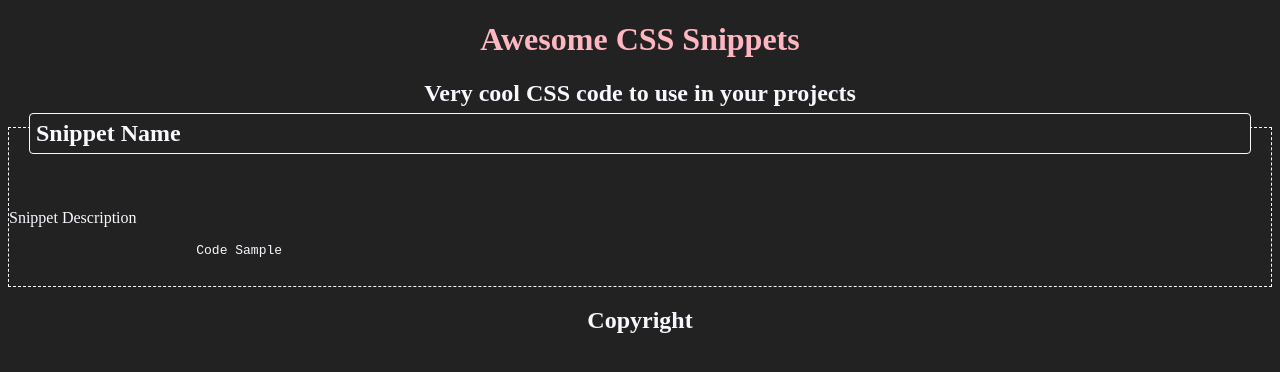
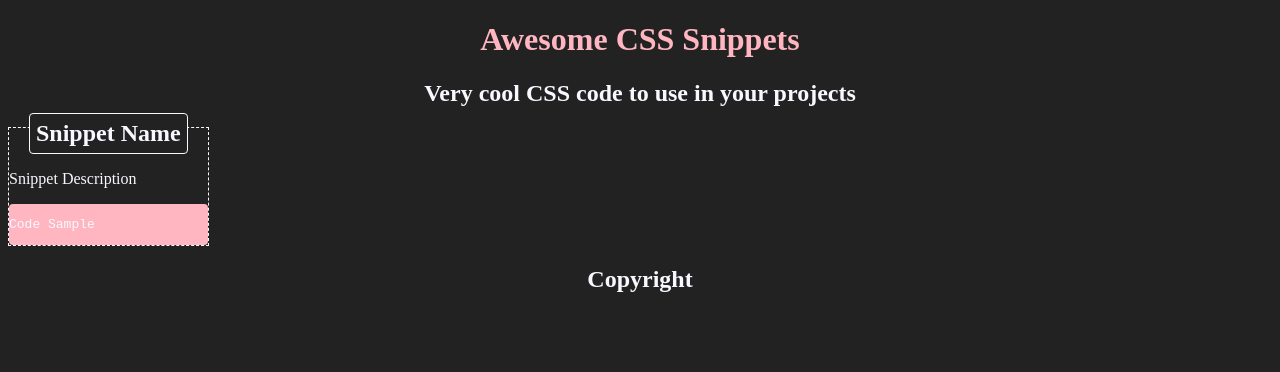
Before and after one commit to CommieDog/css-snippets-website, a plain HTML site: page index.html in a window 1280 px wide. Drawn offline with Linux system fonts and the light colour scheme.

Commit message:
format sections

```diff
--- a/assets/css/style.css
+++ b/assets/css/style.css
@@ -1,13 +1,15 @@
 :root {
     --foreground: ghostwhite;
     --background: #222;
+    --accent-color: lightpink;
+    --border-radius: 4px;
 }
 body {
     background-color: var(--background);
 }
 
 h1 {
-    color: lightpink;
+    color: var(--accent-color);
 }
 
 h2, p, pre {
@@ -17,17 +19,31 @@ h2, p, pre {
 .align-center {
     text-align: center;
 }
+main {
+    display: flex;
+    flex-wrap: wrap;
+}
 
 section {
     border: 1px dashed var(--foreground);
+    display: flex;
+    flex-direction: column;
 }
 
 section h2 {
     background-color: var(--background);
     border: 1px solid var(--foreground);
-    border-radius: 4px;
-    margin: 20px;
+    border-radius: var(--border-radius);
+    margin: -15px 20px 0 20px;
     padding: 6px;
-    position: relative;
-    top: -35px;
 }
+
+section p {
+    color: var(--foreground);
+}
+
+.code-snippet {
+    background-color: var(--accent-color);
+    border-radius: var(--border-radius);
+    flex-grow: 2;
+}
--- a/index.html
+++ b/index.html
@@ -2,6 +2,7 @@
 <html>
     <head>
         <meta charset="UTF-8"/>
+        <link rel="stylesheet" href="./assets/css/reset.css"/>
         <link rel="stylesheet" href="./assets/css/style.css"/>
         <title>Awesome CSS Snippets</title>
     </head>
@@ -19,9 +20,7 @@
                     Snippet Description
                 </p>
                 <div class="code-snippet">
-                    <pre>
-                        Code Sample
-                    </pre>
+                    <pre>Code Sample</pre>
                 </div>
             </section>
         </main>
```
